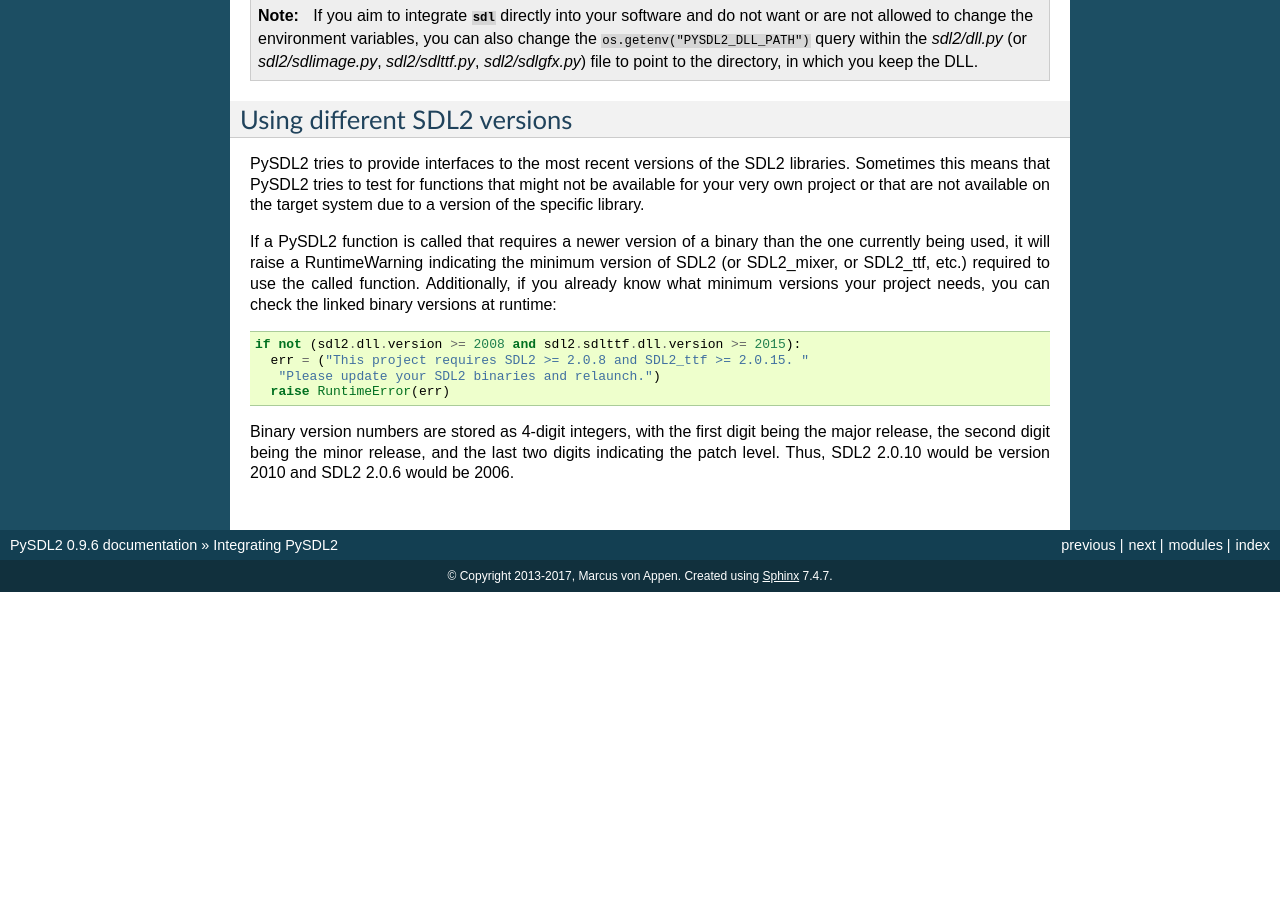
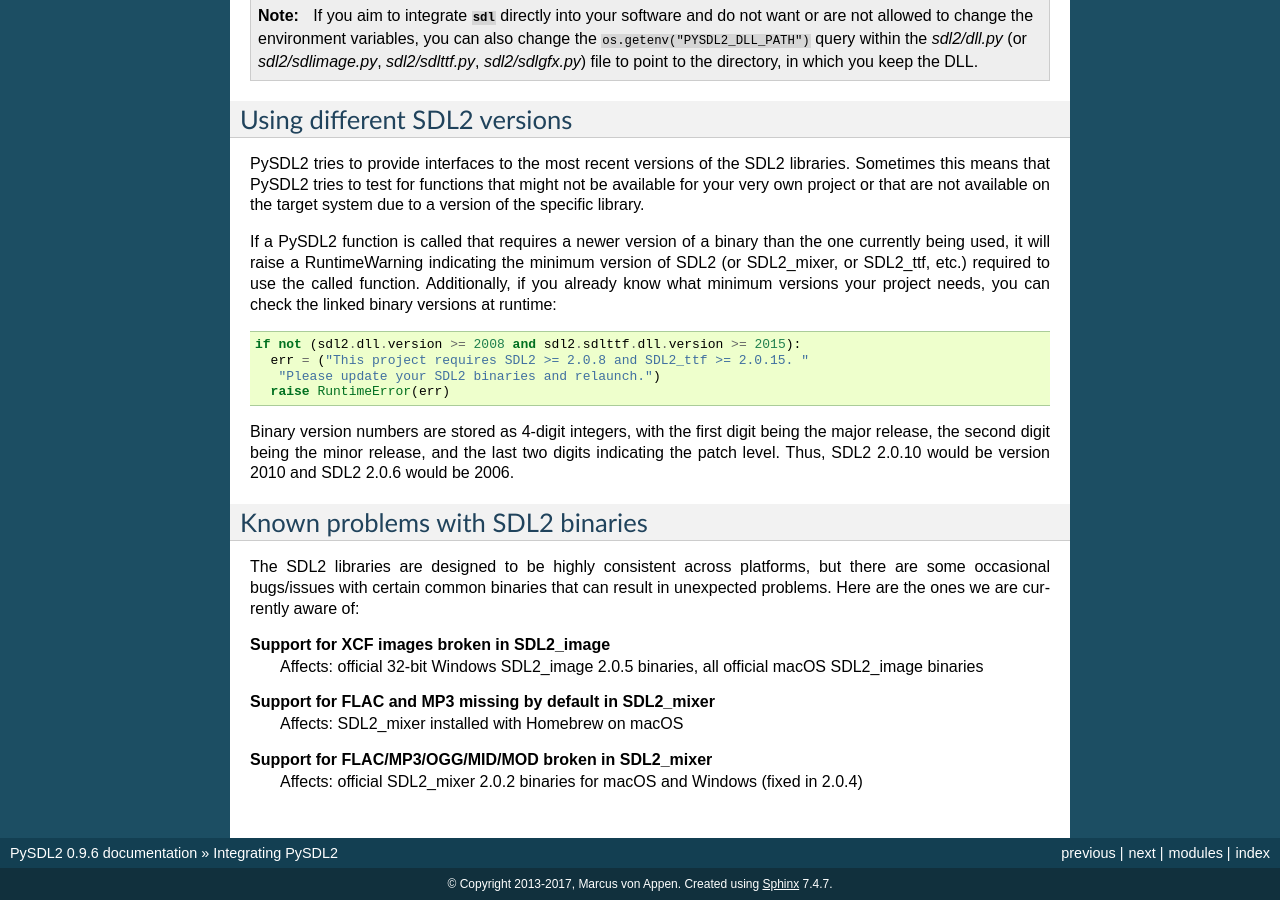
Before and after one commit to py-sdl/py-sdl2, a Sphinx documentation site: the page built from doc/integration.rst, in a window 1280 px wide and 900 px high, scrolled down 1313 px. Built offline with Sphinx 7.4.7, drawn with Linux system fonts in a browser that asks for light colours; before the commit the page ends 1905 px from its top, so only the background shows below that; some of the changed text lies outside the part shown.

Commit message:
Added binary compatibility info, updated news

```diff
--- a/doc/integration.rst
+++ b/doc/integration.rst
@@ -110,3 +110,20 @@ Binary version numbers are stored as 4-digit integers, with the first digit
 being the major release, the second digit being the minor release, and the
 last two digits indicating the patch level. Thus, SDL2 2.0.10 would be
 version 2010 and SDL2 2.0.6 would be 2006.
+
+Known problems with SDL2 binaries
+---------------------------------
+The SDL2 libraries are designed to be highly consistent across platforms, but
+there are some occasional bugs/issues with certain common binaries that can
+result in unexpected problems. Here are the ones we are currently aware of:
+
+**Support for XCF images broken in SDL2_image**
+  Affects: official 32-bit Windows SDL2_image 2.0.5 binaries, all official
+  macOS SDL2_image binaries
+
+**Support for FLAC and MP3 missing by default in SDL2_mixer**
+  Affects: SDL2_mixer installed with Homebrew on macOS
+
+**Support for FLAC/MP3/OGG/MID/MOD broken in SDL2_mixer**
+  Affects: official SDL2_mixer 2.0.2 binaries for macOS and Windows (fixed
+  in 2.0.4)
--- a/doc/news.rst
+++ b/doc/news.rst
@@ -36,6 +36,7 @@ Released on 2020-XX-XX.
 * fixed issue #148: added support for loading SDL2 .so binaries with numeric
   suffixes on Unix-like OSes (e.g. 'libSDL2.so.2')
 * fixed issue #152: restored compatibility with recent versions of PyPy
+* fixed transparency issues with pallete indexed PNGs (PR #159)
 * updated :mod:`sdl2` to include the latest changes of SDL2 (release 2.0.10)
 * updated :mod:`sdl2.sdlttf` to include the latest changes of SDL2_ttf (release
   2.0.15)
```
Also changed, not shown: other parts of doc/news.rst (+1 -1 lines).
